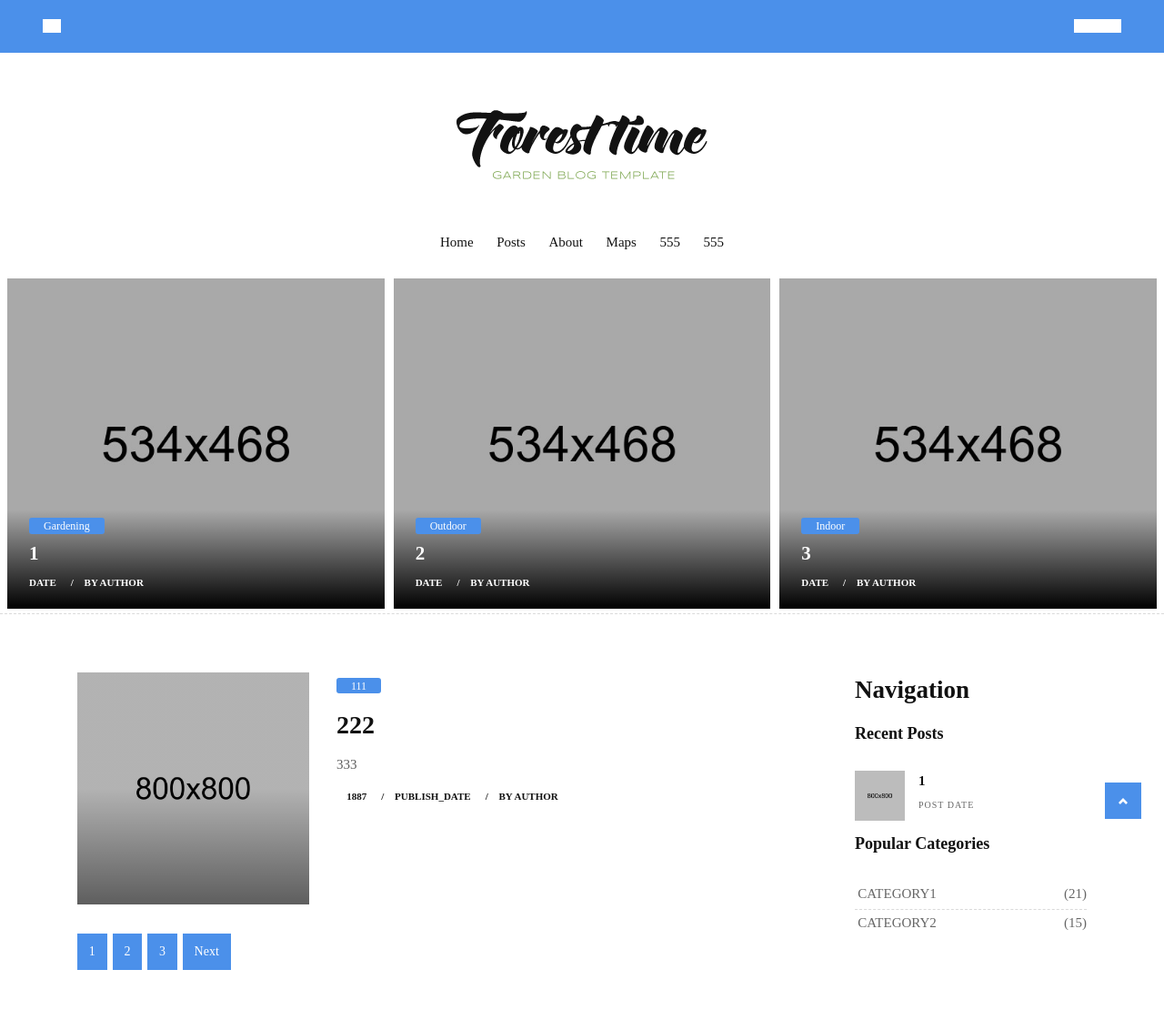
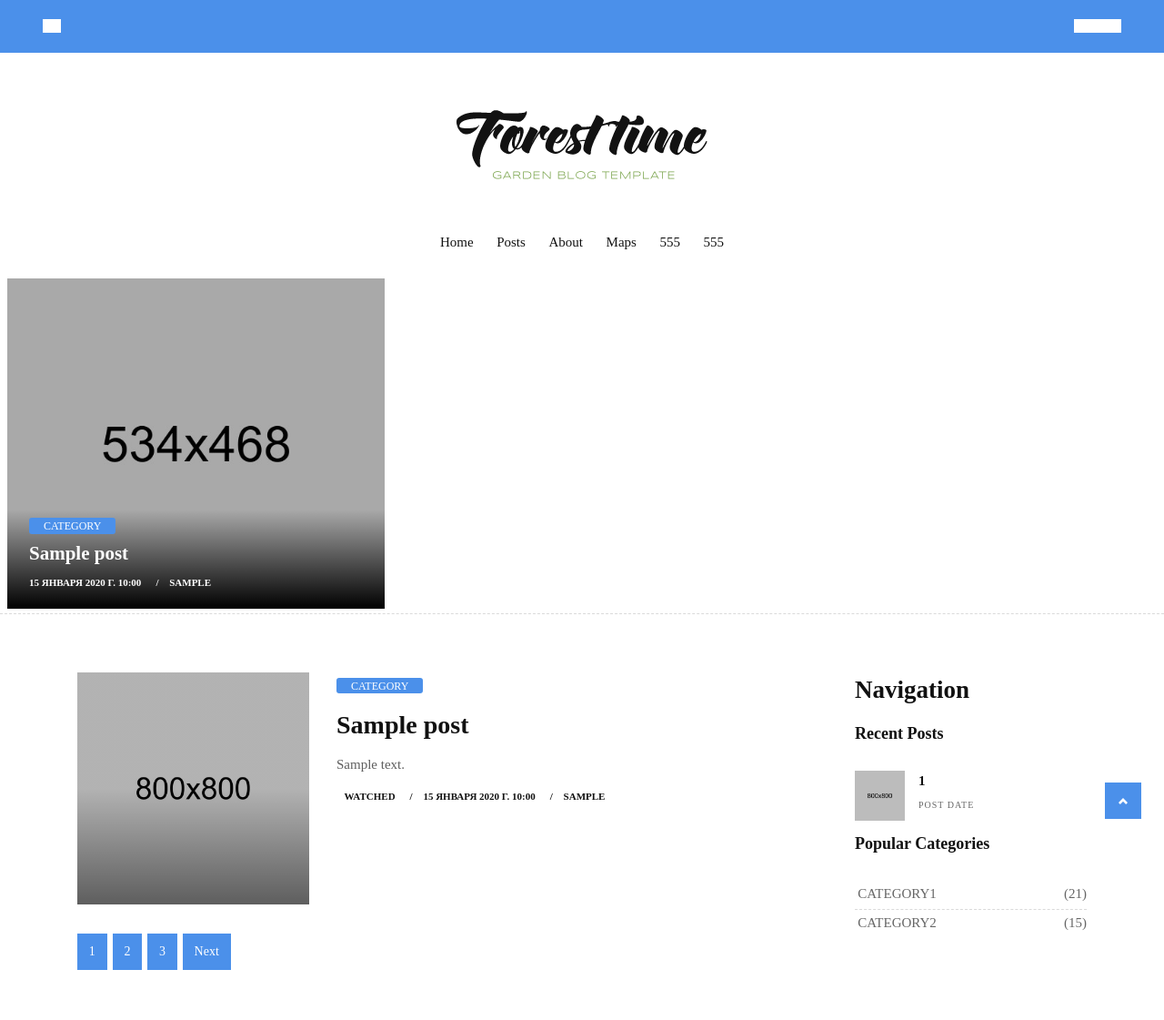
Before and after one commit to Maltsew/OverPath, a Django app: page /blog/posts/ in a window 1280 px wide. Shown: the top 1121 px of the page at 91% size. Run offline with Django 4.2, Linux system fonts and the light colour scheme; tables that the repository leaves empty hold one stand-in row (values such as "Sample post"); parts of the project's set-up code (start-up, migrations or seed data) failed here and were passed over; some libraries are stand-ins or nearby versions; some web fonts are replaced.

Commit message:
Добавил вывод всех блогов на главную страницу Добавил вывод блогов на секцию "последнее" (на доработке, необходимо добавить view, ограничивающее количество записей) В view изменены шаблоны

```diff
--- a/blog/templates/blog/homepage.html
+++ b/blog/templates/blog/homepage.html
@@ -5,53 +5,28 @@
     <section class="section first-section">
             <div class="container-fluid">
                 <div class="masonry-blog clearfix">
+                    {% for post in posts %}
+                    <!-- БЛОК ПОСЛЕДНИХ ДОБАВЛЕННЫХ ПОСТОВ (или популярных) -->
+                    <!-- в блоке должно быть размещено 3 поста, обеспечить это из view -->
                     <div class="left-side">
                         <div class="masonry-box post-media">
                              <img src="{% static 'blog/images/upload/garden_cat_01.jpg' %}" alt="" class="img-fluid">
                              <div class="shadoweffect">
                                 <div class="shadow-desc">
                                     <div class="blog-meta">
-                                        <span class="bg-aqua"><a href="blog-category-01.html" title="">Gardening</a></span>
-                                        <h4><a href="#" title="">1</a></h4>
-                                        <small><a href="#" title="">DATE</a></small>
-                                        <small><a href="#" title="">by Author</a></small>
+                                        <span class="bg-aqua"><a href="blog-category-01.html" title="">CATEGORY</a></span>
+                                        <h4><a href="#" title="">{{post.title}}</a></h4>
+                                        <small><a href="#" title="">{{post.created_on}}</a></small>
+                                        <small><a href="#" title="">{{post.author.username}}</a></small>
                                     </div><!-- end meta -->
                                 </div><!-- end shadow-desc -->
                             </div><!-- end shadow -->
                         </div><!-- end post-media -->
                     </div><!-- end left-side -->
+                    {% endfor %}
 
-                    <div class="center-side">
-                        <div class="masonry-box post-media">
-                             <img src="{% static 'blog/images/upload/garden_cat_01.jpg' %}" alt="" class="img-fluid">
-                             <div class="shadoweffect">
-                                <div class="shadow-desc">
-                                    <div class="blog-meta">
-                                        <span class="bg-aqua"><a href="#" title="">Outdoor</a></span>
-                                        <h4><a href="#" title="">2</a></h4>
-                                        <small><a href="3" title="">Date</a></small>
-                                        <small><a href="#" title="">by Author</a></small>
-                                    </div><!-- end meta -->
-                                </div><!-- end shadow-desc -->
-                            </div><!-- end shadow -->
-                        </div><!-- end post-media -->
-                    </div><!-- end left-side -->
 
-                    <div class="right-side hidden-md-down">
-                        <div class="masonry-box post-media">
-                             <img src="{% static 'blog/images/upload/garden_cat_01.jpg' %}" alt="" class="img-fluid">
-                             <div class="shadoweffect">
-                                <div class="shadow-desc">
-                                    <div class="blog-meta">
-                                        <span class="bg-aqua"><a href="b#" title="">Indoor</a></span>
-                                        <h4><a href="#" title="">3</a></h4>
-                                        <small><a href="#" title="">Date</a></small>
-                                        <small><a href="#" title="">by Author</a></small>
-                                    </div><!-- end meta -->
-                                </div><!-- end shadow-desc -->
-                             </div><!-- end shadow -->
-                        </div><!-- end post-media -->
-                    </div><!-- end right-side -->
+
                 </div><!-- end masonry -->
             </div>
         </section>
@@ -66,6 +41,7 @@
 
                         <!-- ЛИСТ БЛОГОВ -->
                         <div class="blog-list clearfix">
+                            {% for post in posts %}
                             <!-- ОТДЕЛЬНЫЙ БЛОГ В СПИСКЕ БЛОГОВ -->
                             <div class="blog-box row">
                                 <!-- КОЛОНКА С МЕДИА - ФОТО ИЗ БЛОГА -->
@@ -78,14 +54,15 @@
                                         </div><!-- end media -->
                                     </div><!-- end col -->
                                 <div class="blog-meta big-meta col-md-8">
-                                        <span class="bg-aqua"><a href="#" title="">111</a></span>
-                                        <h4><a href="#" title="">222</a></h4>
-                                        <p>333</p>
-                                        <small><a href="#" title=""><i class="fa fa-eye"></i> 1887</a></small>
-                                        <small><a href="#" title="">publish_date</a></small>
-                                        <small><a href="#" title="">by Author</a></small>
+                                        <span class="bg-aqua"><a href="#" title="">CATEGORY</a></span>
+                                        <h4><a href="#" title="">{{post.title}}</a></h4>
+                                        <p>{{post.content|truncatewords:60}}</p>
+                                        <small><a href="#" title=""><i class="fa fa-eye"></i>WATCHED</a></small>
+                                        <small><a href="#" title="">{{post.created_on}}</a></small>
+                                        <small><a href="#" title="">{{post.author.username}}</a></small>
                                     </div><!-- end meta -->
                                 </div><!-- end blog-box -->
+                            {% endfor %}
                         </div><!-- end blog-list -->
                     </div><!-- end page-wrapper -->
                     <!-- SPACE FOR PAGINATOR -->
--- a/blog/views.py
+++ b/blog/views.py
@@ -6,24 +6,19 @@ from django.urls import reverse_lazy
 from django.http import HttpResponseNotFound, Http404
 
 
-# Create your views here.
-menu = ['Main', 'About', 'Categories']
-
-
-def base(request):
-    context = {}
-    return render(request, 'layout/base.html', context=context)
-
-
 def homepage(request):
     posts = Post.objects.all()
     categories = Category.objects.all()
     context = {
         'posts': posts,
         'categories': categories,
-        'menu': menu,
     }
     return render(request, 'blog/homepage.html', context=context)
+
+
+def base(request):
+    context = {}
+    return render(request, 'blog/post.html', context=context)
 
 
 def about(request):
```
